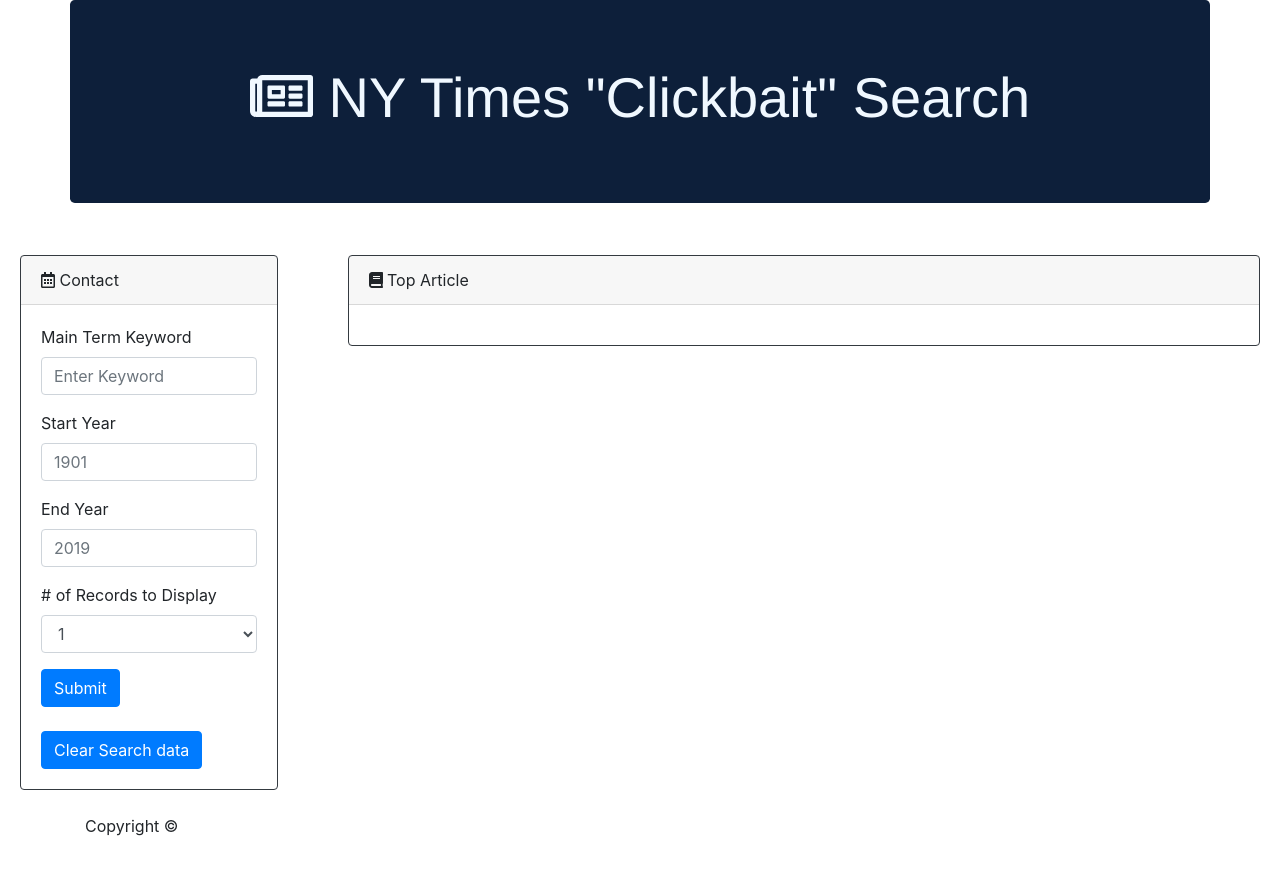
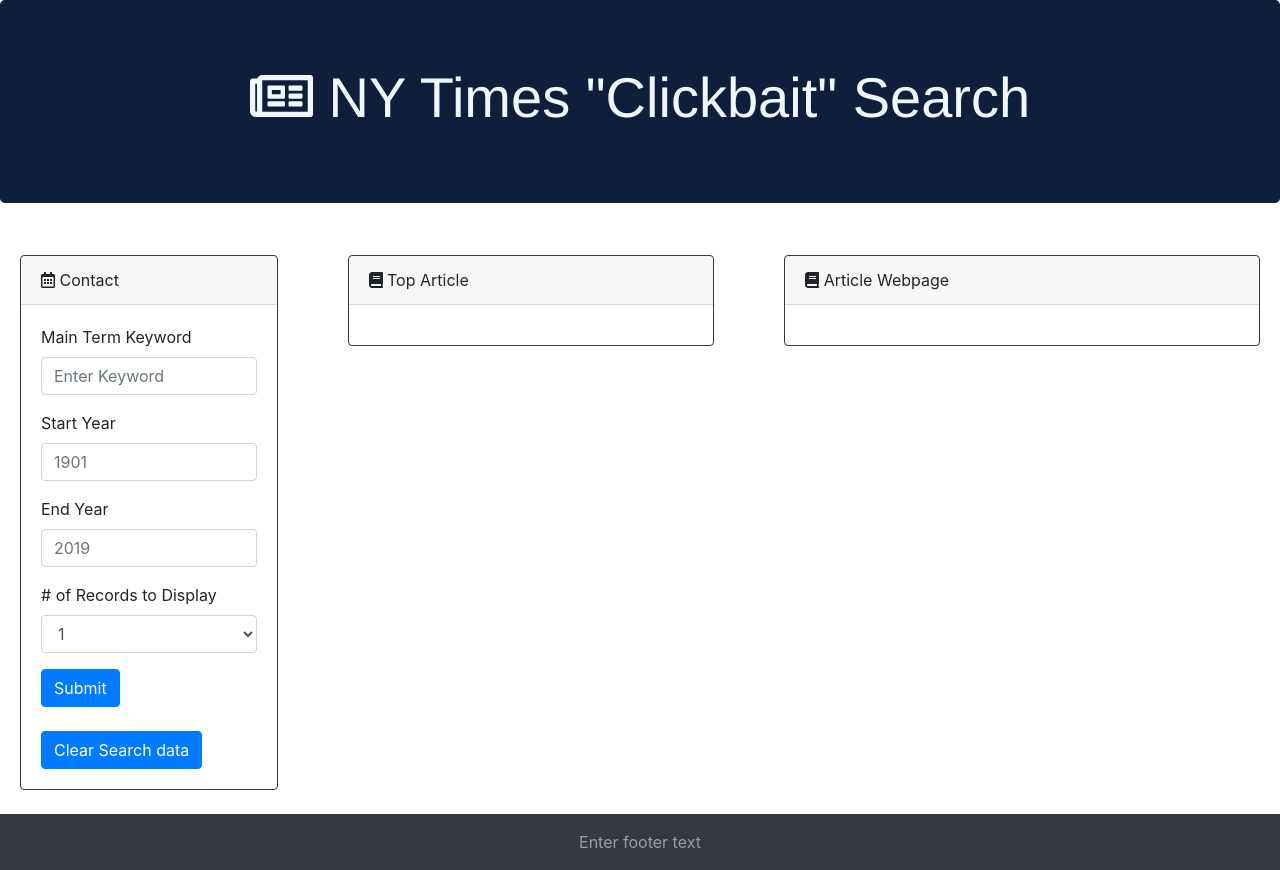
Before and after one commit to Zizuar/NYTimesSearch, a plain HTML site: page index.html in a window 1280 px wide. Before the commit the page ends 838 px from the top, so only its background shows below. Drawn offline with nearby package versions, Linux system fonts and the light colour scheme.

Commit message:
Front end is ready

```diff
--- a/assets/css/style.css
+++ b/assets/css/style.css
@@ -8,3 +8,7 @@
   font-family: 'Franklin Gothic Medium', 'Arial Narrow', Arial, sans-serif;
   font-weight: bolder;
 }
+.navbar-text{
+  text-align: center !important;
+  margin: auto;
+}
--- a/index.html
+++ b/index.html
@@ -11,13 +11,13 @@
 </head>
 
 <body>
-    <div class="jumbotron container">
+    <div class="jumbotron">
         <h1 class="display-4">
             <i class="far fa-newspaper"></i>
-            </a>NY Times "Clickbait" Search
+            NY Times "Clickbait" Search
         </h1>
 
-      </div>
+    </div>
 
 
       <div class="row">
@@ -74,7 +74,7 @@
 
         </div>
 
-        <div class="col-md-9">
+        <div class="col-md-4">
 
           <div class="container card-body">
             <div class="card border-dark mb-3">
@@ -86,11 +86,26 @@
           </div>
 
         </div>
+
+        <div class="col-md-5">
+
+          <div class="container card-body">
+            <div class="card border-dark mb-3">
+              <div class="card-header"><i class="fa fa-book" aria-hidden="true"></i> Article Webpage</div>
+              <div class="card-body">
+
+              </div>
+            </div>
+          </div>
+
+        </div>
       </div>
   <footer>
-    <div class="container">
-      Copyright &copy;
-    </div>
+      <nav class="navbar navbar-dark bg-dark">
+          <span class="navbar-text">
+            Enter footer text
+          </span>
+        </nav>
   </footer>
 
 
```
